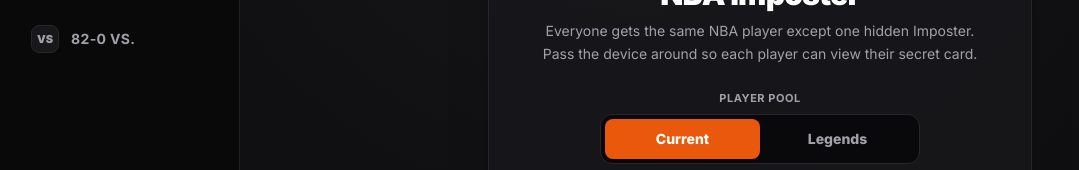
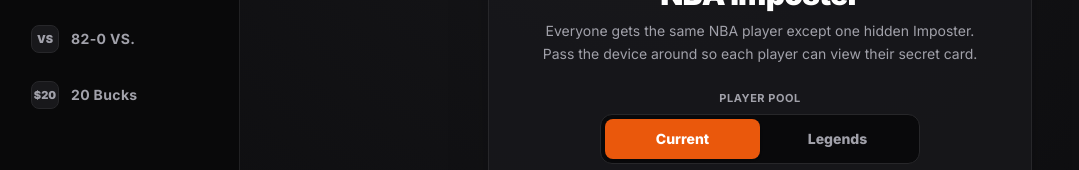
Before and after one commit to DanPan09/nba-games, a plain HTML site: page imposter/index.html in a window 1280 px wide. Shown: the part 283-453 px from the top of the page, without its empty margins (0-1079 px from the left). Drawn offline with nearby package versions, Linux system fonts and the light colour scheme.

Commit message:
Update index.html

```diff
--- a/imposter/index.html
+++ b/imposter/index.html
@@ -140,6 +140,15 @@
             VS
           </span>
           <span class="tracking-wide">82-0 VS.</span>
+        </a>
+        <a
+          href="/nba-games/20-bucks/"
+          class="flex items-center gap-3 px-3.5 py-2.5 rounded-xl border border-transparent hover:bg-zinc-900 hover:border-zinc-800 text-zinc-400 hover:text-white font-bold text-sm transition-all shrink-0"
+        >
+          <span class="w-7 h-7 rounded-lg bg-zinc-900 border border-zinc-800 text-zinc-400 flex items-center justify-center shrink-0 font-black text-[11px]">
+            $20
+          </span>
+          <span class="tracking-wide">20 Bucks</span>
         </a>
       </nav>
     </aside>
```
